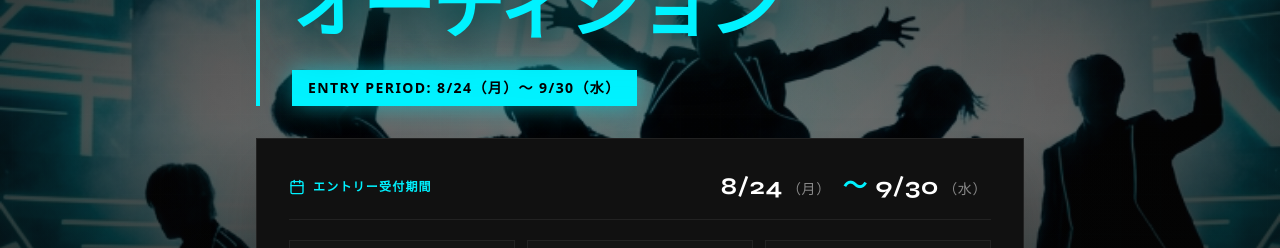
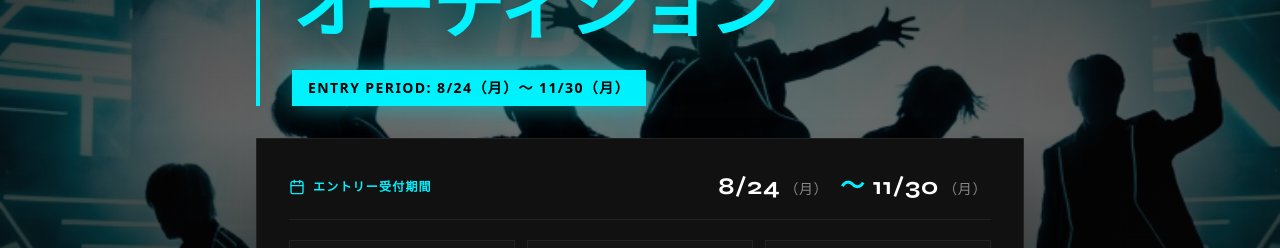
Before and after one commit to ir08-create/irize-production-audition, a React (Vite) app: page / in a window 1280 px wide. Shown: the part 406-654 px from the top of the page. Built offline with nearby package versions, Linux system fonts and the light colour scheme.

Commit message:
Update HeroSection.tsx

```diff
--- a/src/components/HeroSection.tsx
+++ b/src/components/HeroSection.tsx
@@ -46,7 +46,7 @@ export const HeroSection: React.FC = () => {
 
             {/* Entry Period Badge */}
             <div className="mt-4 inline-block bg-[#00f2ff] text-black px-4 py-2 font-bold text-xs sm:text-sm tracking-widest uppercase shadow-[0_0_25px_rgba(0,242,255,0.5)]">
-              ENTRY PERIOD: 8/24（月）〜 9/30（水）
+              ENTRY PERIOD: 8/24（月）〜 11/30（月）
             </div>
           </div>
         </div>
@@ -62,7 +62,7 @@ export const HeroSection: React.FC = () => {
               <div className="text-xl sm:text-2xl font-display font-bold text-white tracking-wide">
                 8/24<span className="text-sm font-normal text-[#888888] mx-1">（月）</span>
                 <span className="text-[#00f2ff] mx-2">〜</span>
-                9/30<span className="text-sm font-normal text-[#888888] mx-1">（水）</span>
+                11/30<span className="text-sm font-normal text-[#888888] mx-1">（月）</span>
               </div>
             </div>
 
```
